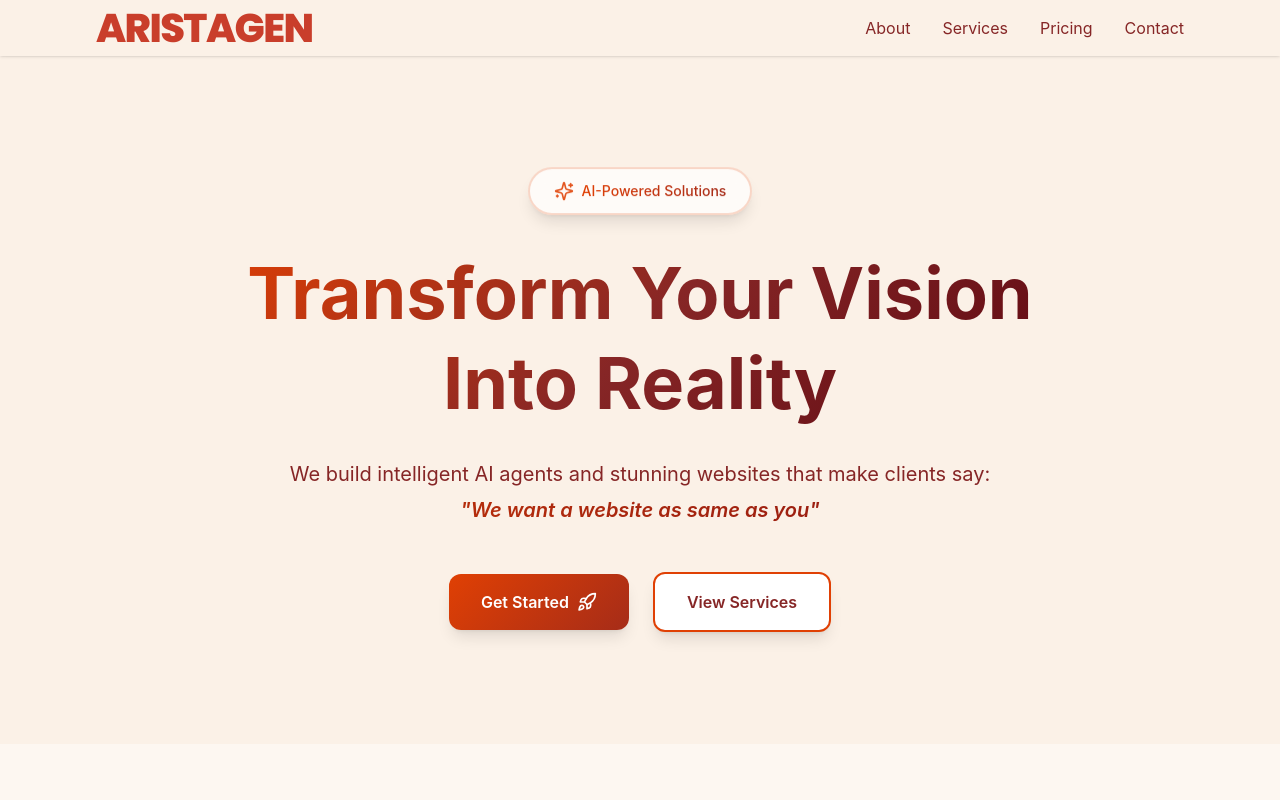
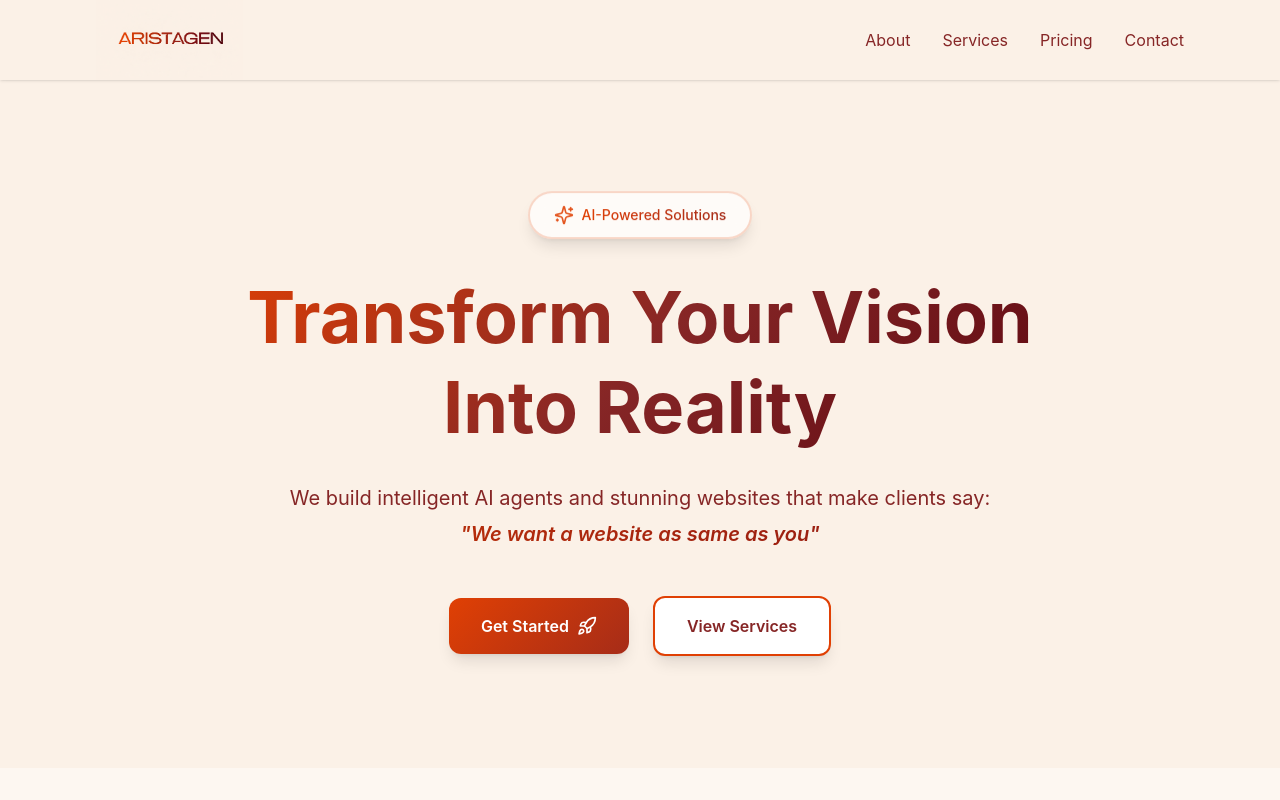
Before and after one commit to aristagenai-collab/aristagen-site, a React (Vite) app: page / in a window 1280 px wide. Shown: the top 800 px of the page. Built offline with nearby package versions, Linux system fonts and the light colour scheme.

Commit message:
updated logo and fixes

```diff
--- a/src/app/App.tsx
+++ b/src/app/App.tsx
@@ -11,24 +11,13 @@ export default function App() {
         <div className="max-w-7xl mx-auto flex items-center justify-between">
           {/* Logo */}
           <div className="flex items-center gap-2 animate-fade-in">
-            <style>{`
-              @import url('https://fonts.googleapis.com/css2?family=Poppins:wght@700;800&display=swap');
-
-              .aristagen-logo {
-                font-family: 'Poppins', sans-serif;
-                font-size: clamp(1.5rem, 5vw, 2.5rem);
-                font-weight: 800;
-                letter-spacing: -0.04em;
-                color: #c93e2b;
-                text-transform: uppercase;
-                line-height: 1;
-                margin: 0;
-                padding: 0.5rem 0;
-              }
-            `}</style>
-            <h2 className="aristagen-logo">Aristagen</h2>
+            <span >
+              <img
+                src="src/app/logo.png"
+                className="h-14 sm:h-16 md:h-20"
+                alt="Aristagen AI Logo"
+              /></span>
           </div>
-
 
           {/* Desktop Menu */}
           <div className="hidden md:flex gap-6 lg:gap-8">
```
Also changed, not shown: 2 other files (tests, documents, lock files or other folders).
